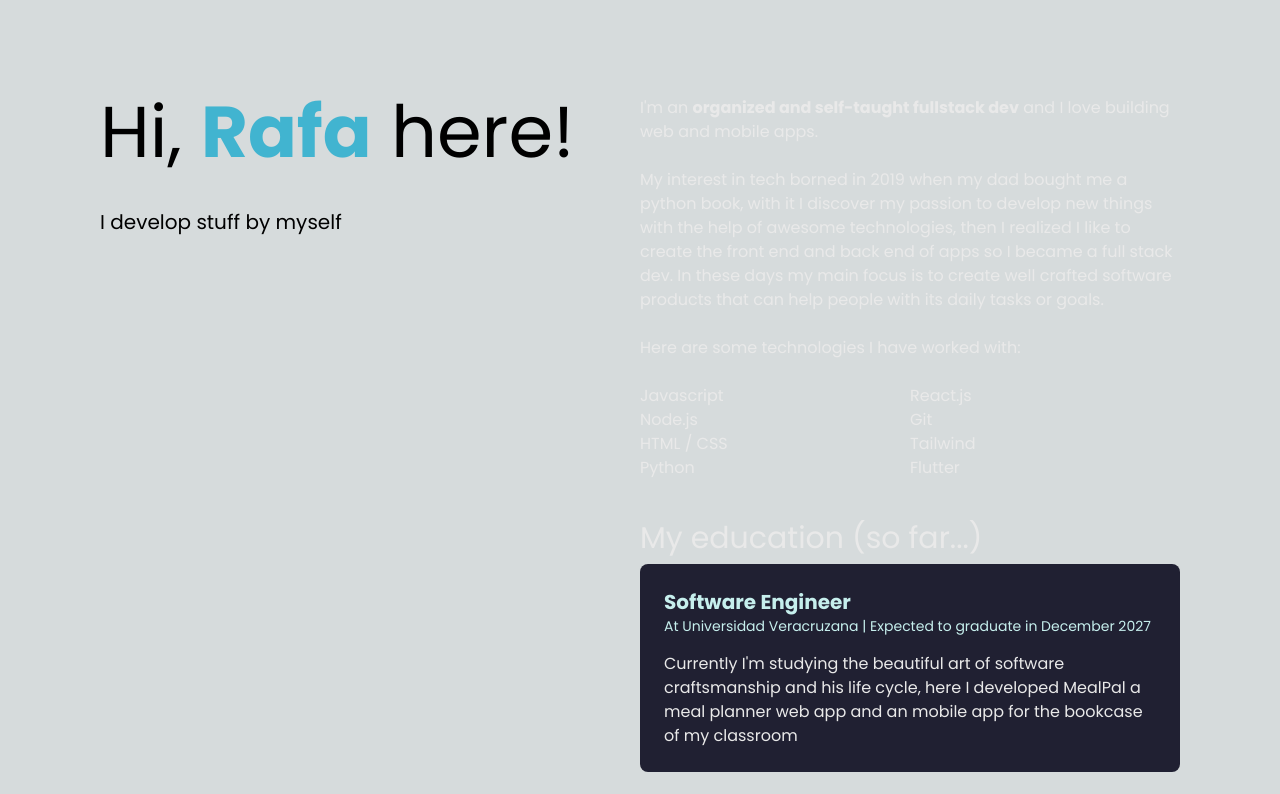
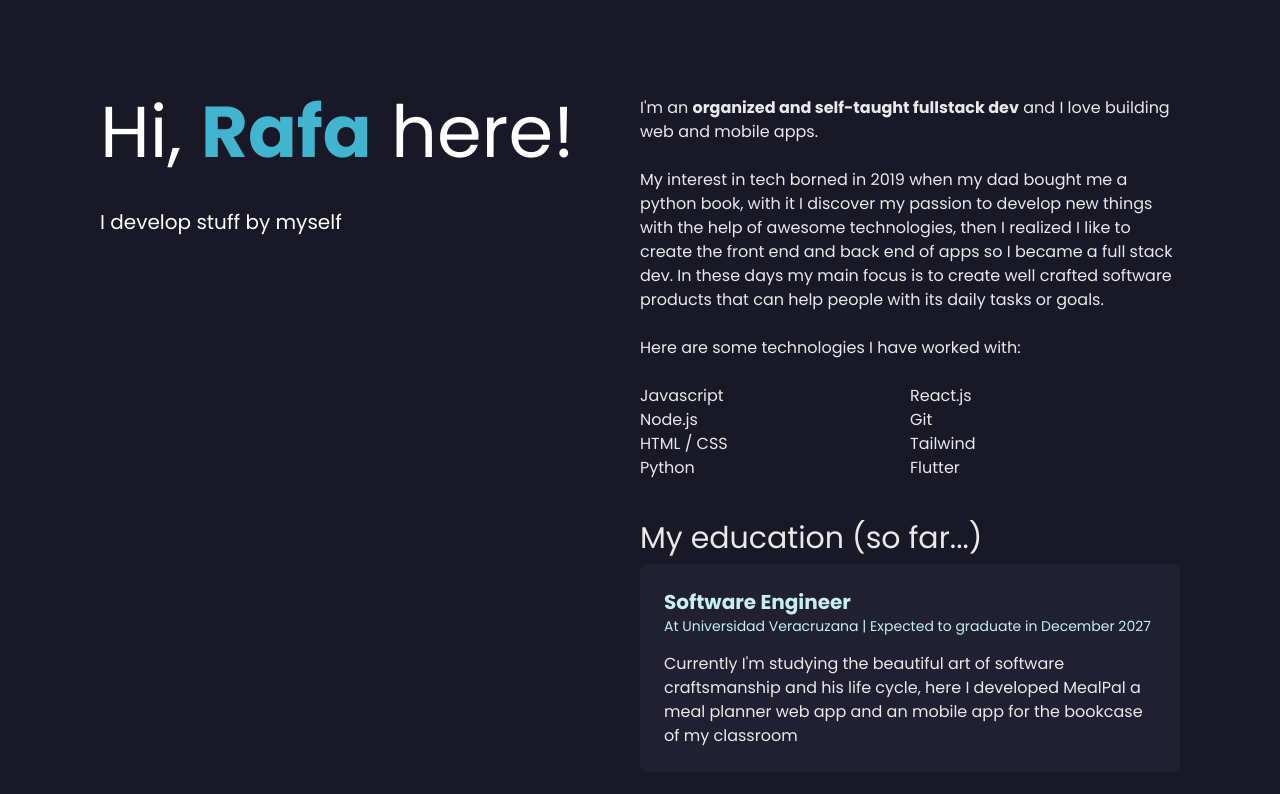
Before and after one commit to rafabelts/portafolio, a Next.js app: page / in a window 1280 px wide. Shown: the top 794 px of the page. Built offline with nearby package versions, Linux system fonts and the light colour scheme.

Commit message:
Added all the basic info

```diff
--- a/src/app/globals.css
+++ b/src/app/globals.css
@@ -3,16 +3,17 @@
 @tailwind utilities;
 
 :root {
-    --foreground-rgb: 0, 0, 0;
-    --background: 214, 219, 220;
+    --foreground-rgb: 255, 255, 255;
+    --background: 24, 24, 38;
+
 }
 
-@media (prefers-color-scheme: dark) {
+/* @media (prefers-color-scheme: dark) {
     :root {
         --foreground-rgb: 255, 255, 255;
         --background: 24, 24, 38;
     }
-}
+}*/
 
 body {
     color: rgb(var(--foreground-rgb));
```
